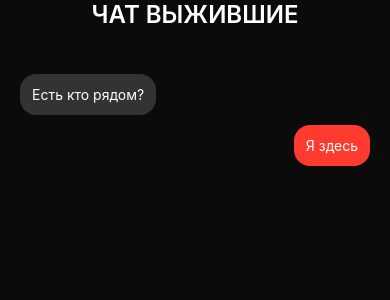
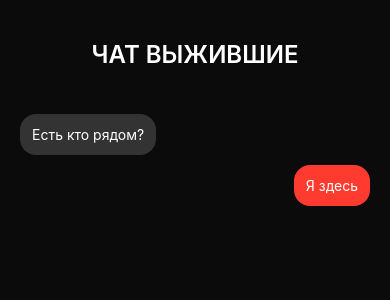
Before and after one commit to MrAlexOm/Bunker-App, a React Native app: screen /Panic in a window 390 px wide. Shown: the top 300 px of the page. Built offline with nearby package versions, Linux system fonts and the light colour scheme.

Commit message:
Fix full screen layout - proper header/chat structure with contentContainerStyle

```diff
--- a/src/screens/PanicScreen.tsx
+++ b/src/screens/PanicScreen.tsx
@@ -14,9 +14,20 @@ const PanicScreen = () => {
 
   return (
     <View style={{ flex: 1, backgroundColor: '#0B0B0B' }}>
+
+      {/* HEADER */}
+      <View>
         <Text style={styles.title}>ЧАТ ВЫЖИВШИЕ</Text>
+      </View>
 
-      <ScrollView style={styles.messagesContainer}>
+      {/* CHAT CONTAINER */}
+      <View style={{ flex: 1 }}>
+        <ScrollView
+          contentContainerStyle={{
+            flexGrow: 1,
+            padding: 20
+          }}
+        >
           {messages.map((message) => {
             console.log('🔥🔥🔥 Mapping message:', message);
             return (
@@ -33,25 +44,19 @@ const PanicScreen = () => {
           })}
         </ScrollView>
       </View>
+
+    </View>
   );
 };
 
 const styles = StyleSheet.create({
-  container: {
-    flex: 1,
-    backgroundColor: '#0B0B0B',
-    paddingTop: 40,
-  },
   title: {
     color: '#FFFFFF',
     fontSize: 24,
     fontWeight: '600',
     textAlign: 'center',
     marginBottom: 20,
-  },
-  messagesContainer: {
-    flex: 1,
-    padding: 20,
+    paddingTop: 40,
   },
   messageContainer: {
     maxWidth: '75%',
@@ -67,11 +72,6 @@ const styles = StyleSheet.create({
     alignSelf: 'flex-start',
     backgroundColor: '#333',
   },
-  messageText: {
-    color: '#FFFFFF',
-    fontSize: 16,
-    lineHeight: 20,
-  },
 });
 
 export default PanicScreen;
```
Lines whose indentation alone changed are shown as unchanged.
